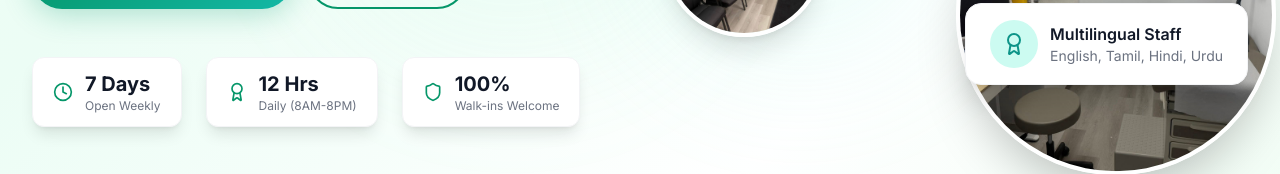
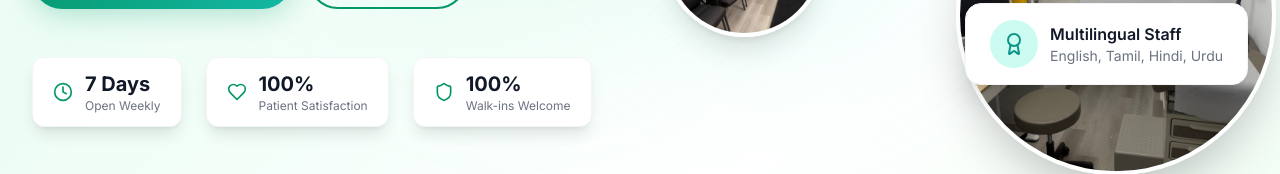
Before and after one commit to zainabqureshi09/Clinic-Website, a React (Vite) app: page / in a window 1280 px wide. Shown: the part 615-789 px from the top of the page. Built offline with nearby package versions, Linux system fonts and the light colour scheme.

Commit message:
Fix: Add missing CheckCircle import and update hero stats to show Patient Satisfaction

```diff
--- a/src/pages/Appointment.jsx
+++ b/src/pages/Appointment.jsx
@@ -1,6 +1,6 @@
 import { motion } from 'framer-motion';
 import { useState } from 'react';
-import { Calendar, Clock, User, Mail, Phone, MessageSquare, Send } from 'lucide-react';
+import { Calendar, Clock, User, Mail, Phone, MessageSquare, CheckCircle, Send } from 'lucide-react';
 
 const Appointment = () => {
   const [formData, setFormData] = useState({
--- a/src/pages/Home.jsx
+++ b/src/pages/Home.jsx
@@ -1,11 +1,11 @@
 import { motion } from 'framer-motion';
-import { ArrowRight, Shield, Users, Award, Activity, Clock, Phone } from 'lucide-react';
+import { ArrowRight, Shield, Users, Award, Activity, Clock, Phone, Heart } from 'lucide-react';
 import { Link } from 'react-router-dom';
 
 const Home = () => {
   const stats = [
     { icon: Clock, value: '7 Days', label: 'Open Weekly' },
-    { icon: Award, value: '12 Hrs', label: 'Daily (8AM-8PM)' },
+    { icon: Heart, value: '100%', label: 'Patient Satisfaction' },
     { icon: Shield, value: '100%', label: 'Walk-ins Welcome' },
   ];
 
```
Also changed, not shown: 3 other files (tests, documents, lock files or other folders).
